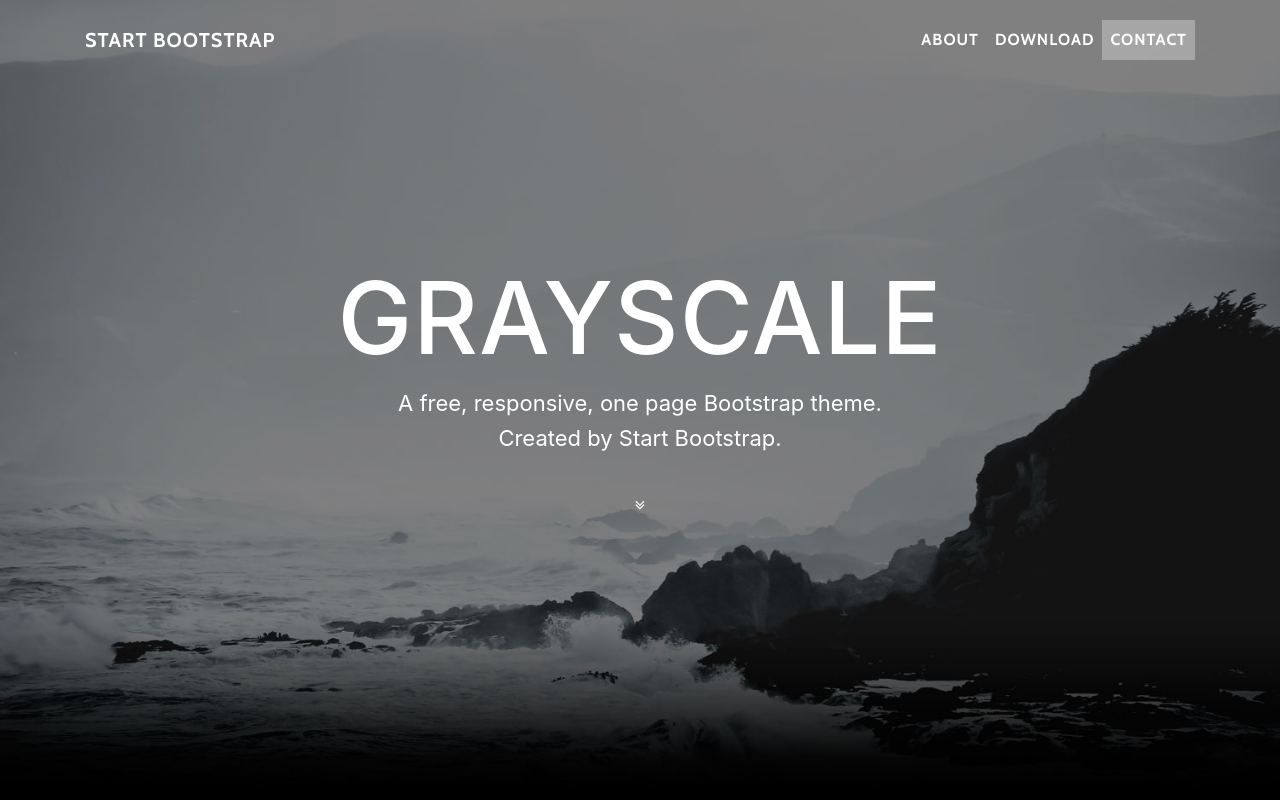
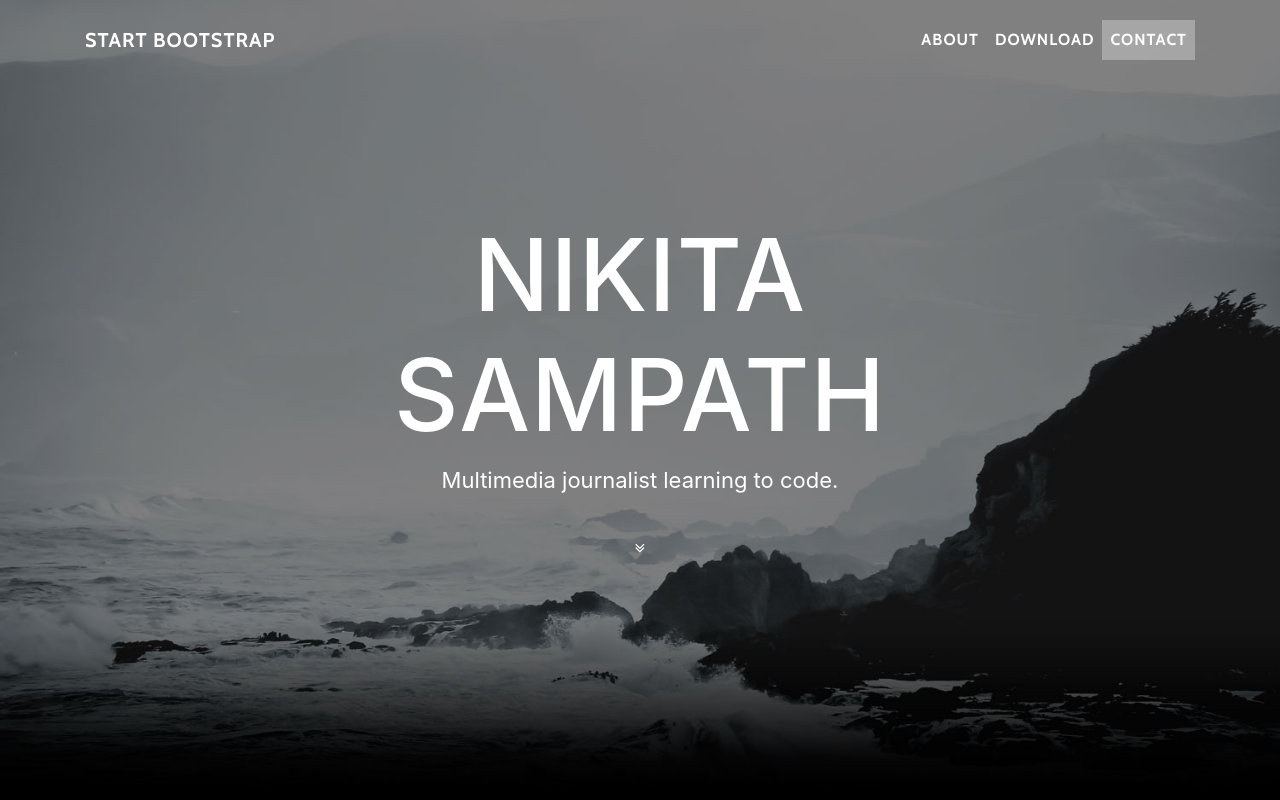
Before and after one commit to ns2605/Week3-Lab, a website with bundled scripts: page index.html in a window 1280 px wide. Shown: the top 800 px of the page. Built offline with nearby package versions, Linux system fonts and the light colour scheme.

Commit message:
updated site

```diff
--- a/index.html
+++ b/index.html
@@ -55,9 +55,8 @@
         <div class="container">
           <div class="row">
             <div class="col-lg-8 mx-auto">
-              <h1 class="brand-heading">Grayscale</h1>
-              <p class="intro-text">A free, responsive, one page Bootstrap theme.
-                <br>Created by Start Bootstrap.</p>
+              <h1 class="brand-heading">Nikita Sampath</h1>
+              <p class="intro-text">Multimedia journalist learning to code.</p>
               <a href="#about" class="btn btn-circle js-scroll-trigger">
                 <i class="fa fa-angle-double-down animated"></i>
               </a>
```
Also changed, not shown: 1 other file.
